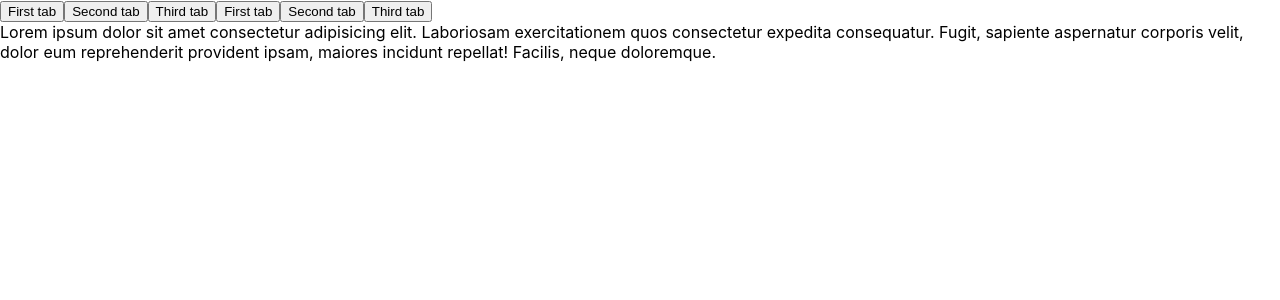
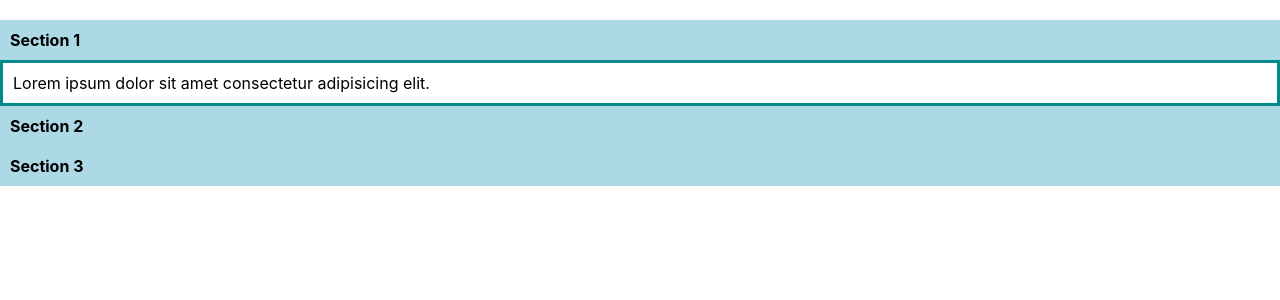
Before and after one commit to arminhus/react-playground, a React (Create React App) app: page / in a window 1280 px wide. Shown: the top 300 px of the page. Built offline with nearby package versions, Linux system fonts and the light colour scheme.

Commit message:
React Accordion

```diff
--- a/package.json
+++ b/package.json
@@ -5,6 +5,7 @@
   "dependencies": {
     "babel-preset-react-app": "^7.0.0",
     "lodash": "^4.17.14",
+    "node-sass": "^4.12.0",
     "react": "^16.8.6",
     "react-dom": "^16.8.6",
     "react-scripts": "3.0.1"
--- a/src/App.js
+++ b/src/App.js
@@ -9,6 +9,7 @@ import HelloWorld from "./state-drills/HelloWorld";
 import Bomb from "./state-drills/Bomb";
 import RouletteGun from "./state-drills/RouletteGun";
 import Tabs from "./state/Tabs";
+import Accordion from "./state-drills/Accordion";
 
 // make 2 tooltips here and another inside the App directly
 // const firstTooltip = (
@@ -72,10 +73,11 @@ class App extends Component {
       // </div>
       <div>
         {/* <TheDate />
-        <Counter count={123} /> <HelloWorld />
-        <Bomb />
-        <RouletteGun bulletInChamber={randNum} /> */}
-        <Tabs tabs={tabsProp} />
+                <Counter count={123} /> <HelloWorld />
+                <Bomb />
+                <RouletteGun bulletInChamber={randNum} /> */}
+        {/* <Tabs tabs={tabsProp} />{" "} */}
+        <Accordion />
       </div>
     );
   }
--- /dev/null
+++ b/src/state-drills/Accordion.css
@@ -0,0 +1,28 @@
+#accordion {
+    margin-top: 20px;
+}
+
+.tab .title {
+    padding: 10px;
+    background-color: lightblue;
+    font-weight: bold
+}
+
+.tab .content {
+    padding: 10px;
+    border: 1px 0 1px 1px;
+    border-style: solid;
+    border-color: darkcyan;
+}
+
+.flex {
+    display: flex;
+}
+
+.show {
+    display: block;
+}
+
+.hide {
+    display: none;
+}
--- /dev/null
+++ b/src/state-drills/Accordion.js
@@ -0,0 +1,78 @@
+import React from "react";
+
+import Tab from "./Tabs";
+import "./Accordion.css";
+
+class Accordion extends React.Component {
+  constructor(props) {
+    super(props);
+    this.state = {
+      sections: [
+        {
+          title: "Section 1",
+          content: "Lorem ipsum dolor sit amet consectetur adipisicing elit.",
+          active: true
+        },
+        {
+          title: "Section 2",
+          content:
+            "Cupiditate tenetur aliquam necessitatibus id distinctio quas nihil ipsam nisi modi!",
+          active: false
+        },
+        {
+          title: "Section 3",
+          content:
+            "Animi amet cumque sint cupiditate officia ab voluptatibus libero optio et?",
+          active: false
+        }
+      ]
+    };
+
+    this.handleTabClick = this.handleTabClick.bind(this);
+    this.updateTabs = this.updateTabs.bind(this);
+  }
+
+  updateTabs(title) {
+    let tabs = this.state.sections;
+    let newtabs = tabs.map((tab, index) => {
+      if (tab.title == title) {
+        if (tab.active == true) {
+          tab.active = false;
+        } else {
+          tab.active = true;
+        }
+      } else {
+        tab.active = false;
+      }
+      console.log(tab);
+      return tab;
+    });
+    console.log(newtabs);
+    return newtabs;
+  }
+
+  handleTabClick(title) {
+    this.setState({ sections: this.updateTabs(title) });
+  }
+
+  render() {
+    const secArray = this.state.sections;
+    return (
+      <div id="accordion">
+        {secArray.map((section, index) => {
+          console.log(section);
+          return (
+            <Tab
+              title={section.title}
+              handleclick={this.handleTabClick}
+              content={section.content}
+              active={section.active}
+            />
+          );
+        })}
+      </div>
+    );
+  }
+}
+
+export default Accordion;
--- /dev/null
+++ b/src/state-drills/Tabs.js
@@ -0,0 +1,23 @@
+import React from "react";
+
+class Tab extends React.Component {
+  render() {
+    return (
+      <div className="tab">
+        <div
+          className="title flex"
+          onClick={() => {
+            this.props.handleclick(this.props.title);
+          }}
+        >
+          <span>{this.props.title}</span>
+        </div>
+        <div className={this.props.active ? "content show" : "content hide"}>
+          {this.props.content}
+        </div>
+      </div>
+    );
+  }
+}
+
+export default Tab;
```
Also changed, not shown: 2 other files (tests, documents, lock files or other folders).
